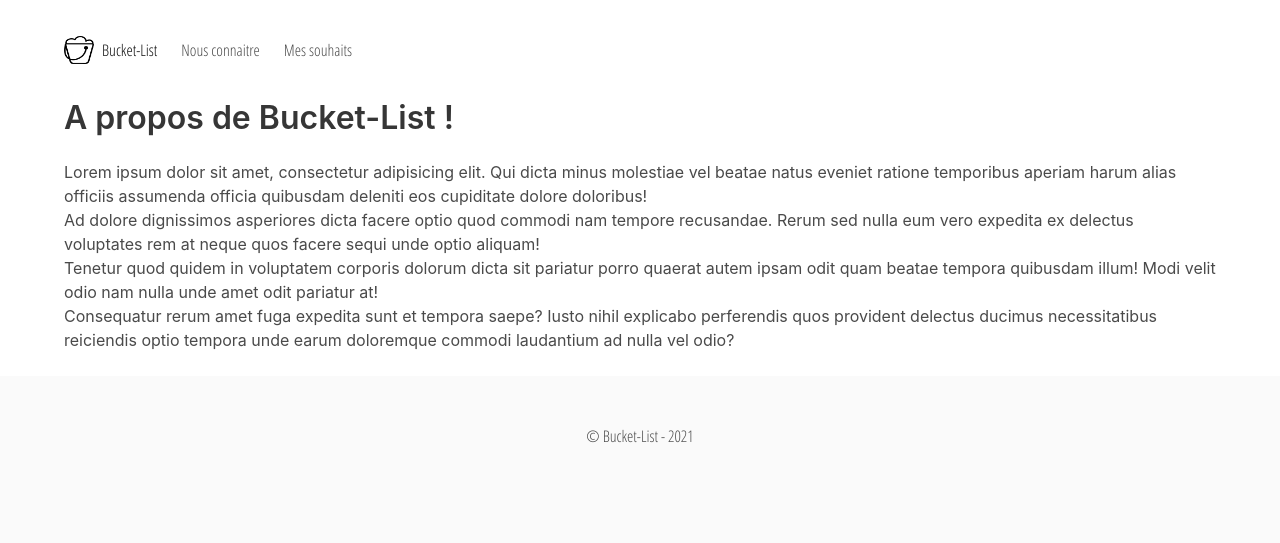
After one commit to Herve-jarousseau/Bucket-list-2021, a Symfony app: template templates/main/about_us.html.twig in a window 1280 px wide. The commit adds this page. Shown: the top 543 px of the page. Run offline with Twig, Linux system fonts and the light colour scheme; the template is opened without the code that fills it, so the values that code supplies are empty; some libraries are stand-ins or nearby versions.

Commit message:
Ajout fonctionnalité module 04 TP (HJ)

```diff
--- a/templates/base.html.twig
+++ b/templates/base.html.twig
@@ -32,7 +32,7 @@
 <body>
     <header>
         <div class="container">
-            <nav class="navbar" role="navigation" aria-label="main navigation">
+            <nav class="navbar my-5" role="navigation" aria-label="main navigation">
                 <div class="navbar-brand">
                     <a class="navbar-item" href="{{ path('main_home') }}">
                         <img src="{{ asset('icon/logo.png') }}" width="30" height="30">
@@ -48,8 +48,11 @@
 
                 <div id="navbarBasicExample" class="navbar-menu">
                     <div class="navbar-start">
-                        <a class="navbar-item" href="{{ path('main_home') }}">
-                            Accueil
+                        <a class="navbar-item" href="{{ path('main_about_us') }}">
+                            Nous connaitre
+                        </a>
+                        <a class="navbar-item" href="{{ path('wish_list') }}">
+                            Mes souhaits
                         </a>
                     </div>
                 </div>
@@ -61,7 +64,7 @@
             {% block body %}{% endblock %}
         </div>
     </main>
-    <footer class="footer">
+    <footer class="footer mt-5">
         <div class="content has-text-centered">
             &copy; Bucket-List - {{ "now"|date("Y") }}
         </div>
--- /dev/null
+++ b/templates/main/about_us.html.twig
@@ -0,0 +1,11 @@
+{% extends 'base.html.twig' %}
+
+{% block title %}En savoir plus{% endblock %}
+
+{% block body %}
+    <h1 class="title is-3">A propos de Bucket-List !</h1>
+    <p>Lorem ipsum dolor sit amet, consectetur adipisicing elit. Qui dicta minus molestiae vel beatae natus eveniet ratione temporibus aperiam harum alias officiis assumenda officia quibusdam deleniti eos cupiditate dolore doloribus!</p>
+    <p>Ad dolore dignissimos asperiores dicta facere optio quod commodi nam tempore recusandae. Rerum sed nulla eum vero expedita ex delectus voluptates rem at neque quos facere sequi unde optio aliquam!</p>
+    <p>Tenetur quod quidem in voluptatem corporis dolorum dicta sit pariatur porro quaerat autem ipsam odit quam beatae tempora quibusdam illum! Modi velit odio nam nulla unde amet odit pariatur at!</p>
+    <p>Consequatur rerum amet fuga expedita sunt et tempora saepe? Iusto nihil explicabo perferendis quos provident delectus ducimus necessitatibus reiciendis optio tempora unde earum doloremque commodi laudantium ad nulla vel odio?</p>
+{% endblock %}
--- a/templates/main/home.html.twig
+++ b/templates/main/home.html.twig
@@ -1,6 +1,6 @@
 {% extends 'base.html.twig' %}
 
-{% block title %}{{ "Accueil | Bucket-list" }}{% endblock %}
+{% block title %}Accueil - Bucket-list{% endblock %}
 
 {% block body %}
     <h1 class="title is-3">Accueil Bucket-List !</h1>
```
Also changed, not shown: src/Controller/MainController.php (+8 -1 lines), src/Controller/WishController.php (added, +35 -0 lines), templates/wish/detail.html.twig (added, +8 -0 lines), templates/wish/list.html.twig (added, +10 -0 lines), README.md (added), public/css/style.css (line endings or trailing spaces), 1 other file.
